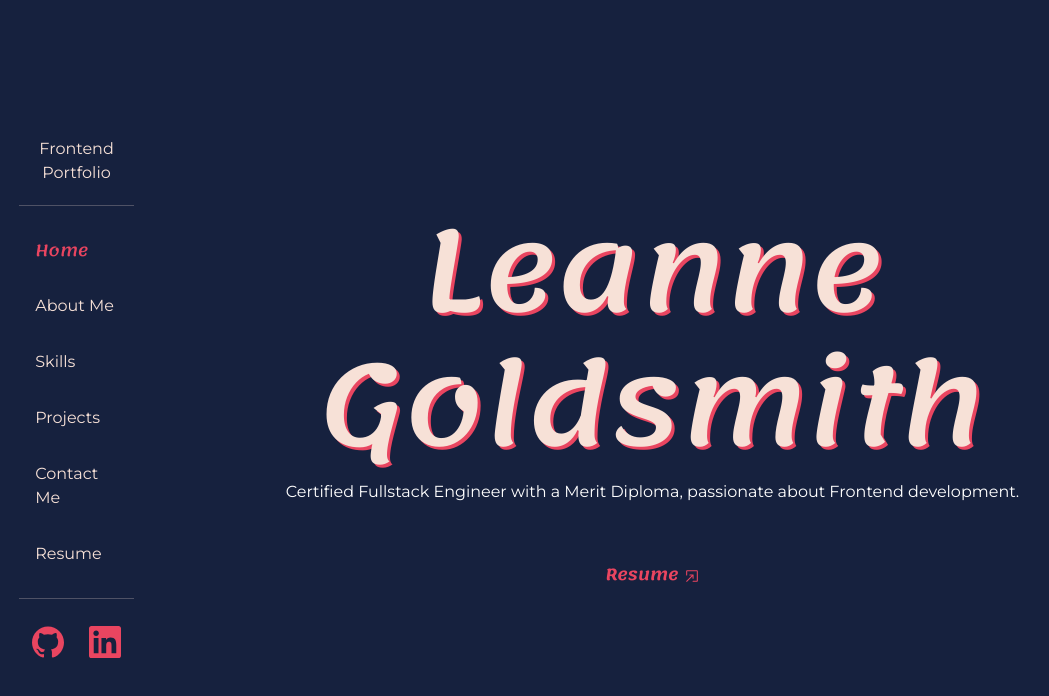
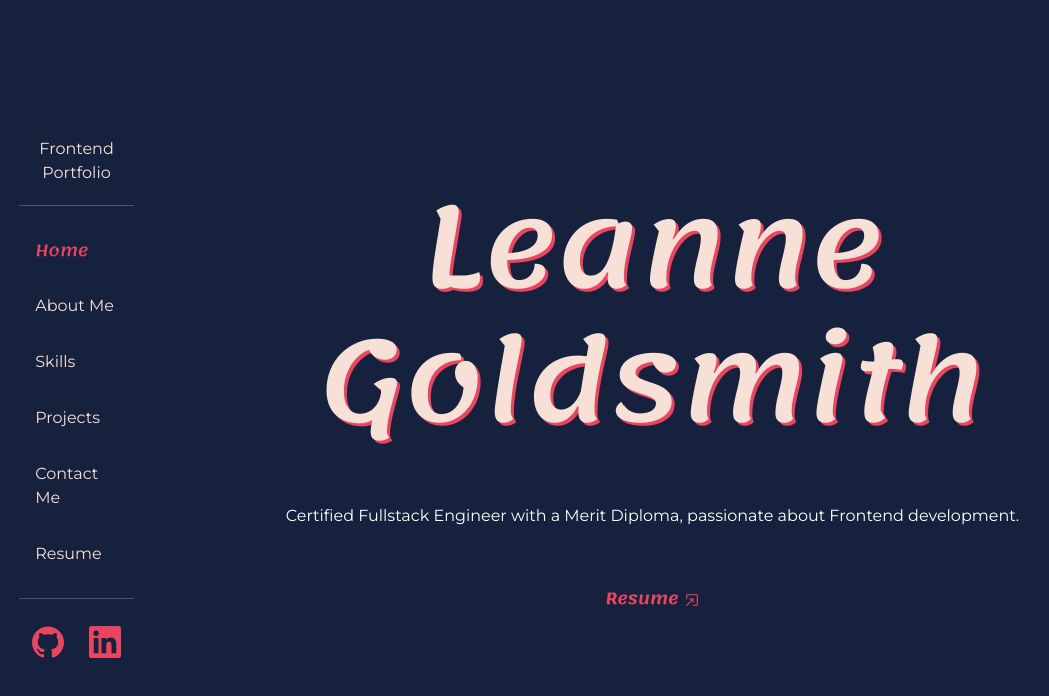
Before and after one commit to LeanneCodes/react-portfolio, a React (Vite) app: page / in a window 1280 px wide. Shown: the top 696 px of the page, without its empty margins (166-1215 px from the left). Built offline with nearby package versions, Linux system fonts and the light colour scheme.

Commit message:
add padding bottom to home title

```diff
--- a/src/components/styles/Home.css
+++ b/src/components/styles/Home.css
@@ -33,7 +33,7 @@
 h1 {
     color: var(--cream) !important;
     text-shadow: 3px 3px var(--coral);
-    padding-bottom: 3rem;
+    padding-bottom: 3rem !important;
 }
 
 @media (max-width: 425px) {
```
